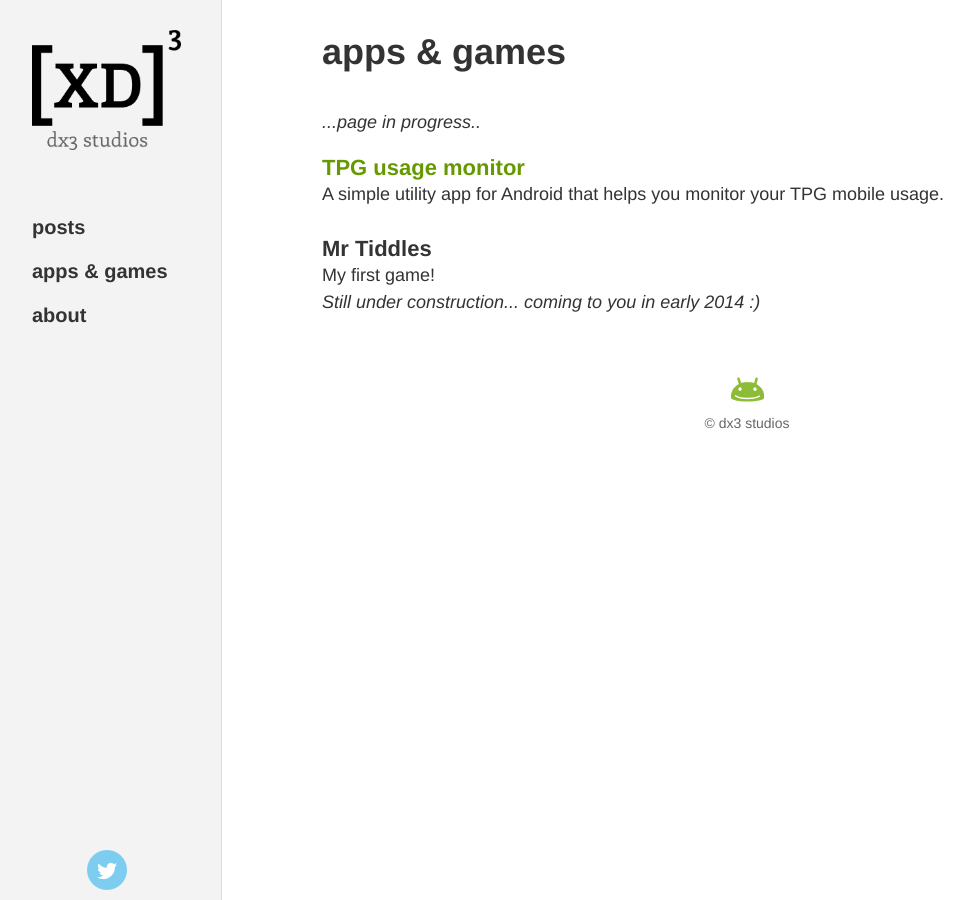
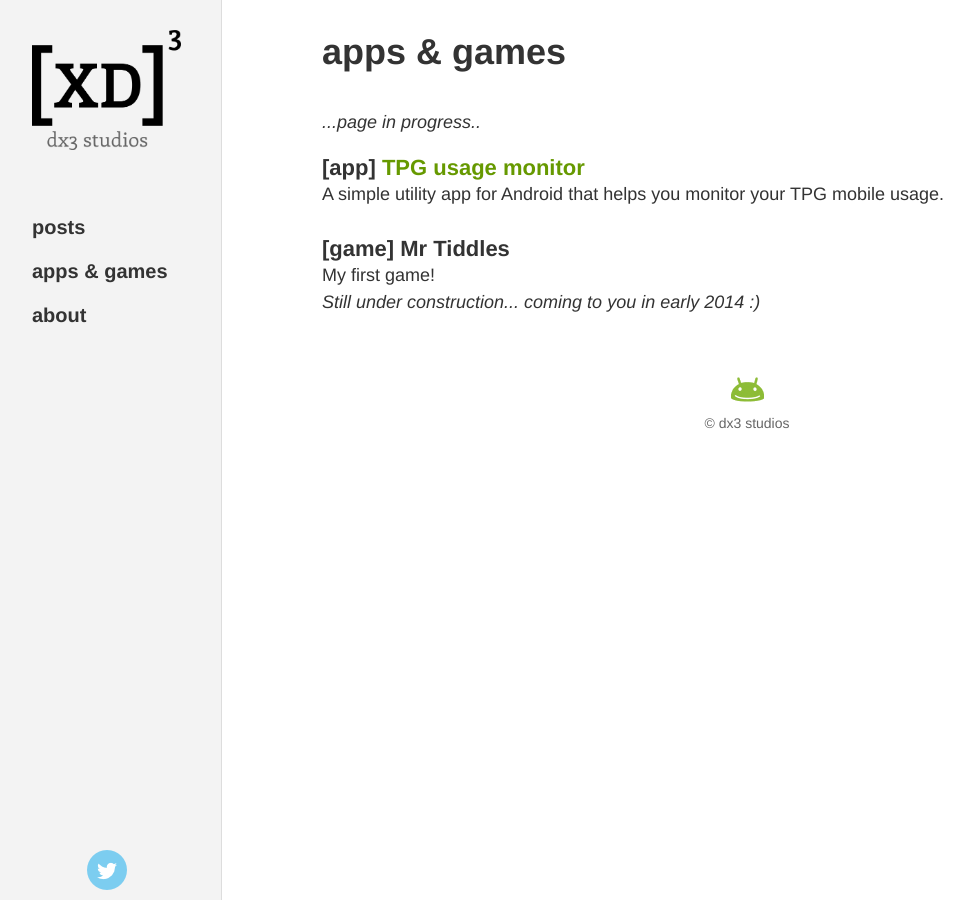
Before and after one commit to pyko/pyko.github.io, a Jekyll site: the page built from apps-and-games/index.html, in a window 1280 px wide. Shown: the whole page, without its empty margins (8-982 px from the left). Built offline with Jekyll 4.4.1, drawn with Linux system fonts in a browser that asks for light colours; Markdown is read by kramdown in place of the engine named in the settings.

Commit message:
Minor tweak to apps games page... still not happy with it

```diff
--- a/apps-and-games/index.html
+++ b/apps-and-games/index.html
@@ -6,10 +6,10 @@
 <div id="home">
    <h1>apps &amp; games</h1>
    <p><em>...page in progress..</em></p>
-   <h3><a href="tpg-monitor">TPG usage monitor</a></h3>
+   <h3>[app] <a href="tpg-monitor">TPG usage monitor</a></h3>
    A simple utility app for Android that helps you monitor your TPG mobile usage.
    <br/><br/>
-   <h3>Mr Tiddles</h3>
+   <h3>[game] Mr Tiddles</h3>
    My first game!<br/>
    <em>Still under construction... coming to you in early 2014 :)</em>
 </div>
```
